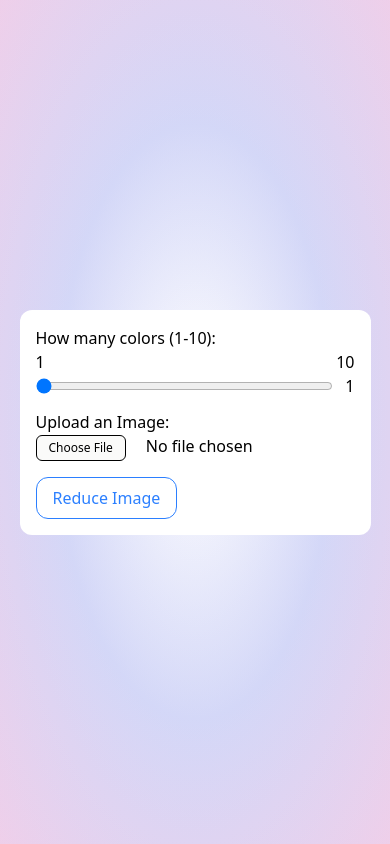
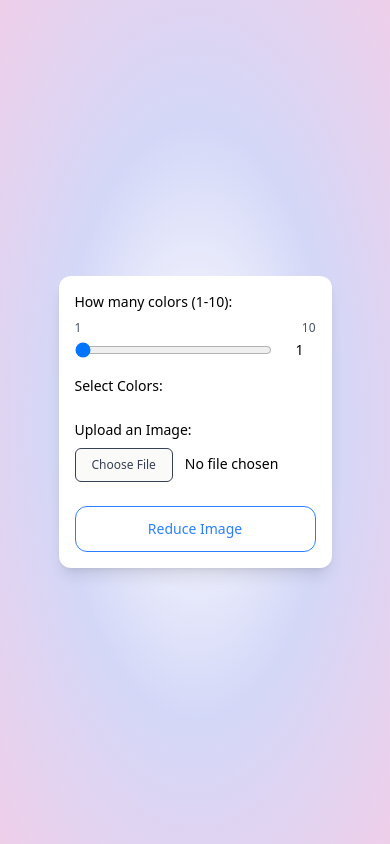
Before and after one commit to VictorFromTheInternet/Color_Reducer, a React (Vite) app in the folder frontend/: page / in a window 390 px wide. Built offline with nearby package versions, Linux system fonts and the light colour scheme.

Commit message:
more css tweaks

```diff
--- a/frontend/src/App.css
+++ b/frontend/src/App.css
@@ -6,9 +6,11 @@ html,body{
         );
 }
 
-
+/*
 .main-container{
   max-width: 70vw;
+  margin-left: auto;
+  margin-right: auto;
 }
 .card{
   width: 100%;
@@ -24,6 +26,6 @@ html,body{
 
 @media (max-width: 480px) {
   .main-container{
-    max-width:90vw;
+    width:90vw;
   }
-}
+} */
--- a/frontend/src/App.jsx
+++ b/frontend/src/App.jsx
@@ -160,33 +160,36 @@ function App() {
     <>
       {/* <h1>Color Reducer!</h1> */}
 
-      <div className="main-container  ml-auto mr-auto min-h-screen flex flex-col justify-center items-center">
-          <div className="card p-4 rounded-xl bg-white ">
+      <div className="p-0 sm:px-4 sm:py-8 min-h-screen flex flex-col justify-center items-center max-w-[70vw] mx-auto w-[90vw] sm:max-w-[70vw] sm:w-auto">
+          <div className="p-4 sm:p-6 rounded-xl bg-white w-full shadow-lg">
             <form action="">
 
-              <div>
-                <label htmlFor="numColors" className="block">How many colors (1-10):</label>
-                <div className="flex justify-between">
+              <div className="mb-4">
+                <label htmlFor="numColors" className="block text-sm sm:text-base mb-2">How many colors (1-10):</label>
+                <div className="flex justify-between text-xs sm:text-sm text-gray-600 mb-1">
                   <p>1</p>
                   <p>10</p>
                 </div>
-                <div className="flex gap-3 justify-between">
+                <div className="flex gap-3 justify-between items-center">
                   <input
                   type="range" id="numColors" min="1" max="10" onChange={handleRangeChange} value={numColors} required
-                  className="w-full"
+                  className="flex-1"
                   />
-                  <span>{numColors}</span>
+                  <span className="text-sm sm:text-base font-medium min-w-[2rem] text-center">{numColors}</span>
                 </div>
               </div>
 
-              <div className="mb-3">
+              <div className="mb-4">
+                <label className="block text-sm sm:text-base mb-2">Select Colors:</label>
+                <div className="grid grid-cols-5 sm:grid-cols-6 md:grid-cols-8 lg:grid-cols-10 gap-2">
                   {
                     colorInputs.map((elm, ind)=>{
                       return(
                         <input type="color"
                         key={ind}
                         id={ind}
-                      value={elm.value}
+                        value={elm}
+                        className="w-full h-10 sm:h-12 rounded-md cursor-pointer border border-gray-300"
                         onChange={(e)=>{
                           let newInputs = [...colorInputs ]
                           newInputs[ind] = e.target.value
@@ -196,24 +199,25 @@ function App() {
                     })
                   }
                 </div>
+              </div>
 
-              <div className="mb-4 max-w-md max-h-md">
-                <label htmlFor="imageUpload" className="block">Upload an Image:</label>
+              <div className="mb-6">
+                <label htmlFor="imageUpload" className="block text-sm sm:text-base mb-2">Upload an Image:</label>
                 <input
                   type="file" id="imageUpload" name="imageUpload" accept="image/jpeg"  required
-                  className="text-md
-                      file:mr-5 file:py-1 file:px-3 file:border-[1px] file:rounded-md
-                      file:text-xs file:font-medium
-                      file:bg-stone-50
+                  className="w-full text-sm sm:text-base
+                      file:mr-3 file:py-2 file:px-4 file:border file:rounded-md
+                      file:text-xs sm:file:text-sm file:font-medium
+                      file:bg-stone-50 file:text-gray-700
                       hover:file:cursor-pointer hover:file:bg-blue-50
-                      hover:file:text-blue-500"
+                      hover:file:text-blue-500 file:transition-colors"
 
                   onChange={(e)=>{ handleImageInput(e)}}
                   />
               </div>
 
               <button
-              className="text-blue-500 border-1 border-blue-500 py-2 px-4 rounded-xl cursor-pointer hover:bg-blue-50"
+              className="w-full sm:w-auto text-blue-500 border border-blue-500 py-3 px-6 rounded-xl cursor-pointer hover:bg-blue-50 transition-colors font-medium text-sm sm:text-base"
               onClick={handleGenerateImage}>
                 Reduce Image
               </button>
@@ -221,8 +225,14 @@ function App() {
 
             {
               fileInput &&
-              <div className="canvas-container bg-gray-200 my-4 overflow-x-auto overflow-y-auto max-h-sm ">
-                <canvas id="canvas" ref={canvasRef} width={fileInput.width} height={fileInput.height}></canvas>
+              <div className="bg-gray-200 my-4 p-4 rounded-lg max-w-full overflow-auto max-w-[70vw] max-h-[50vh]">
+                <canvas
+                  id="canvas"
+                  ref={canvasRef}
+                  className="max-w-full h-auto"
+                  width={fileInput.width}
+                  height={fileInput.height}
+                ></canvas>
               </div>
             }
 
```
Lines whose indentation alone changed are shown as unchanged.
